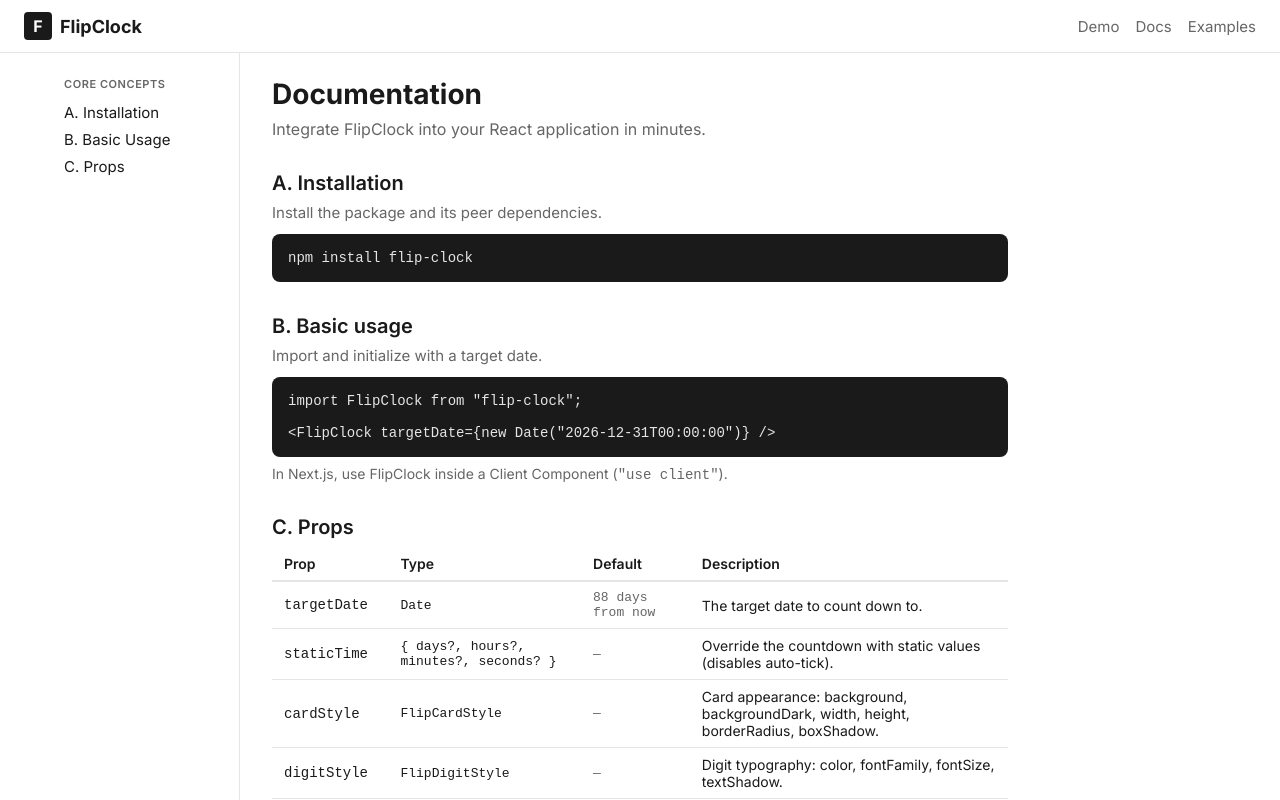
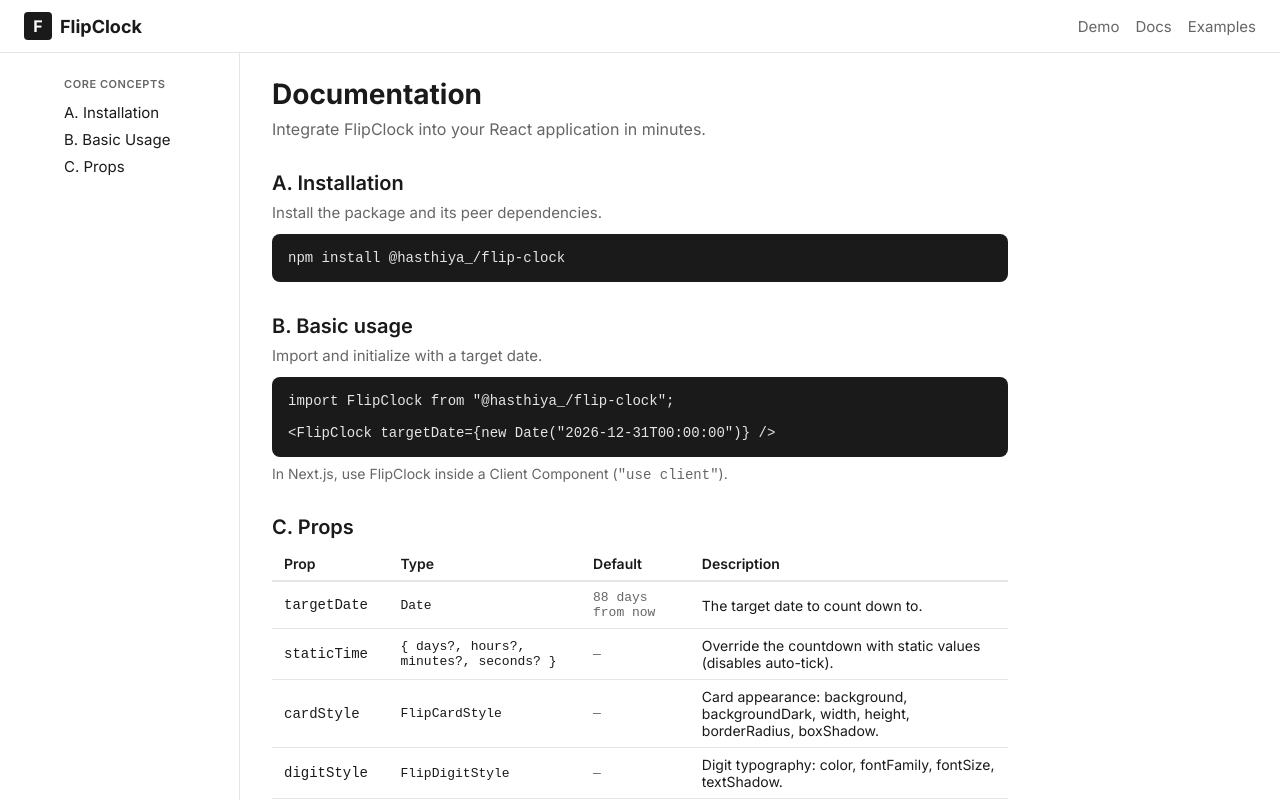
Before and after one commit to Hasthiya/flip, a Next.js app in the folder apps/showcase/: page /docs in a window 1280 px wide. Shown: the top 800 px of the page. Built offline with nearby package versions, Linux system fonts and the light colour scheme.

Commit message:
Update package references to use scoped naming for flip-clock component. Changed import paths and dependencies in package.json and related files to reflect the new name @hasthiya_/flip-clock. Updated documentation and examples accordingly.

```diff
--- a/apps/showcase/package.json
+++ b/apps/showcase/package.json
@@ -9,7 +9,7 @@
     "lint": "next lint"
   },
   "dependencies": {
-    "flip-clock": "workspace:*",
+    "@hasthiya_/flip-clock": "workspace:*",
     "next": "^15.0.3",
     "react": "^18.3.1",
     "react-dom": "^18.3.1"
--- a/apps/showcase/src/app/demo/page.tsx
+++ b/apps/showcase/src/app/demo/page.tsx
@@ -1,7 +1,7 @@
 "use client";
 
 import { useEffect, useMemo, useState } from "react";
-import FlipClock from "flip-clock";
+import FlipClock from "@hasthiya_/flip-clock";
 import { useMediaQuery } from "@/hooks/useMediaQuery";
 
 type TargetPreset = "newYear" | "thirtyDays" | "custom";
--- a/apps/showcase/src/app/docs/page.tsx
+++ b/apps/showcase/src/app/docs/page.tsx
@@ -236,7 +236,7 @@ export default function DocsPage() {
             Install the package and its peer dependencies.
           </p>
           <pre style={codeBlockStyle}>
-            <code>npm install flip-clock</code>
+            <code>npm install @hasthiya_/flip-clock</code>
           </pre>
         </section>
 
@@ -261,7 +261,7 @@ export default function DocsPage() {
             Import and initialize with a target date.
           </p>
           <pre style={codeBlockStyle}>
-            <code>{`import FlipClock from "flip-clock";
+            <code>{`import FlipClock from "@hasthiya_/flip-clock";
 
 <FlipClock targetDate={new Date("2026-12-31T00:00:00")} />`}</code>
           </pre>
--- a/apps/showcase/src/app/examples/page.tsx
+++ b/apps/showcase/src/app/examples/page.tsx
@@ -1,7 +1,7 @@
 "use client";
 
 import { useEffect, useState } from "react";
-import FlipClock from "flip-clock";
+import FlipClock from "@hasthiya_/flip-clock";
 import { useMediaQuery } from "@/hooks/useMediaQuery";
 
 const nextNewYear = () =>
--- a/apps/showcase/src/app/page.tsx
+++ b/apps/showcase/src/app/page.tsx
@@ -2,7 +2,7 @@
 
 import { useState, useEffect } from "react";
 import Link from "next/link";
-import FlipClock from "flip-clock";
+import FlipClock from "@hasthiya_/flip-clock";
 import { useMediaQuery } from "@/hooks/useMediaQuery";
 
 export default function HomePage() {
--- a/package.json
+++ b/package.json
@@ -3,7 +3,7 @@
   "private": true,
   "scripts": {
     "build": "pnpm -r run build",
-    "build:lib": "pnpm --filter flip-clock build",
+    "build:lib": "pnpm --filter @hasthiya_/flip-clock build",
     "dev:showcase": "pnpm --filter showcase dev"
   }
 }
--- a/packages/flip-clock/package.json
+++ b/packages/flip-clock/package.json
@@ -1,5 +1,5 @@
 {
-  "name": "flip-clock",
+  "name": "@hasthiya_/flip-clock",
   "version": "1.0.0",
   "description": "A fully self-contained, customizable flip clock countdown React component",
   "main": "./dist/index.js",
```
Also changed, not shown: packages/flip-clock/README.md, 1 other file (tests, documents, lock files or other folders).
